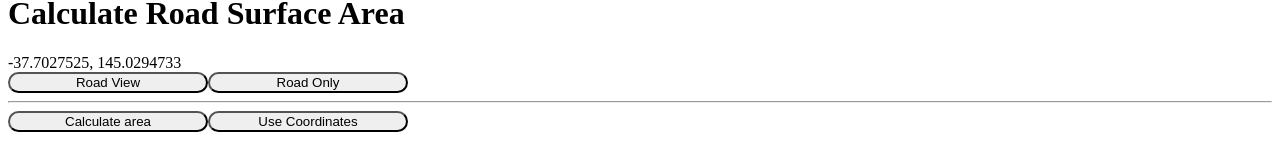
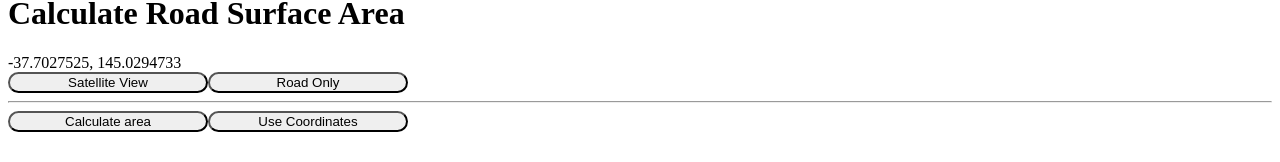
Before and after one commit to thanakritlee/road-surface-estimator, an Angular app: page /calculate in a window 1280 px wide. Shown: the part 192-354 px from the top of the page. Built offline with nearby package versions, Linux system fonts and the light colour scheme; what @agm/core, angular-bootstrap-md would draw is missing.

Commit message:
Fix road view and satellite view button text change.

```diff
--- a/src/app/calculate/user-map/map-options/map-options.component.ts
+++ b/src/app/calculate/user-map/map-options/map-options.component.ts
@@ -27,7 +27,7 @@ export class MapOptionsComponent implements OnInit {
 
   // Map change view button text.
   // "Road View" or "Satellite View".
-  mapViewButtonText: string = "Road View";
+  mapViewButtonText: string = "Satellite View";
   mapViewButtonTextBool: boolean = false;
 
   // Map change style button text.
@@ -51,7 +51,7 @@ export class MapOptionsComponent implements OnInit {
      * let the parent component who recieve the emitted event
      * decide if roadmap or satellite view change.
      */
-    this.mapViewButtonText = this.mapViewButtonTextBool ? "Road View" : "Satellite View";
+    this.mapViewButtonText = this.mapViewButtonTextBool ? "Satellite View" : "Road View";
     this.mapViewButtonTextBool = !this.mapViewButtonTextBool;
     this.mapViewClicked.emit(true);
   }
```
